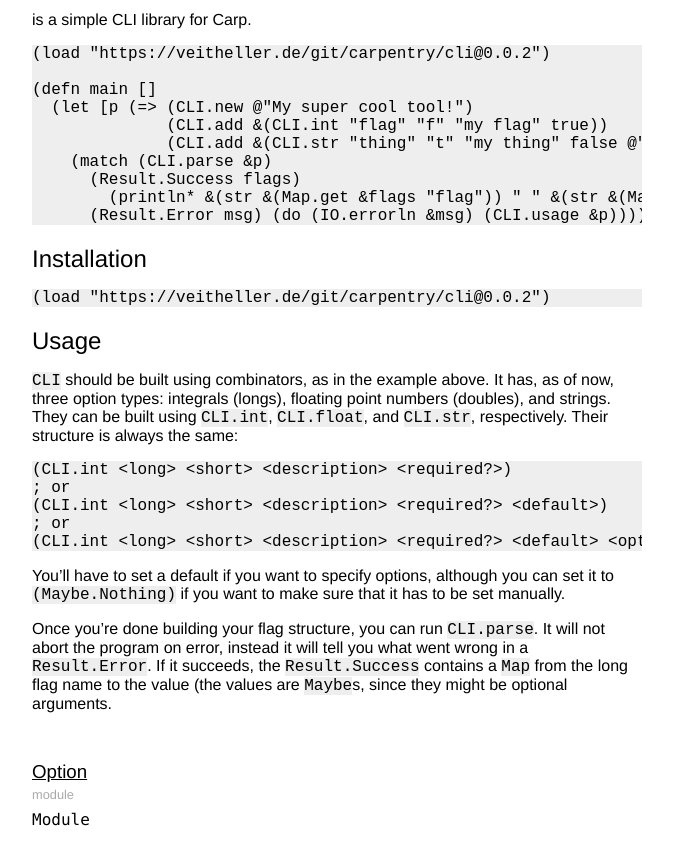
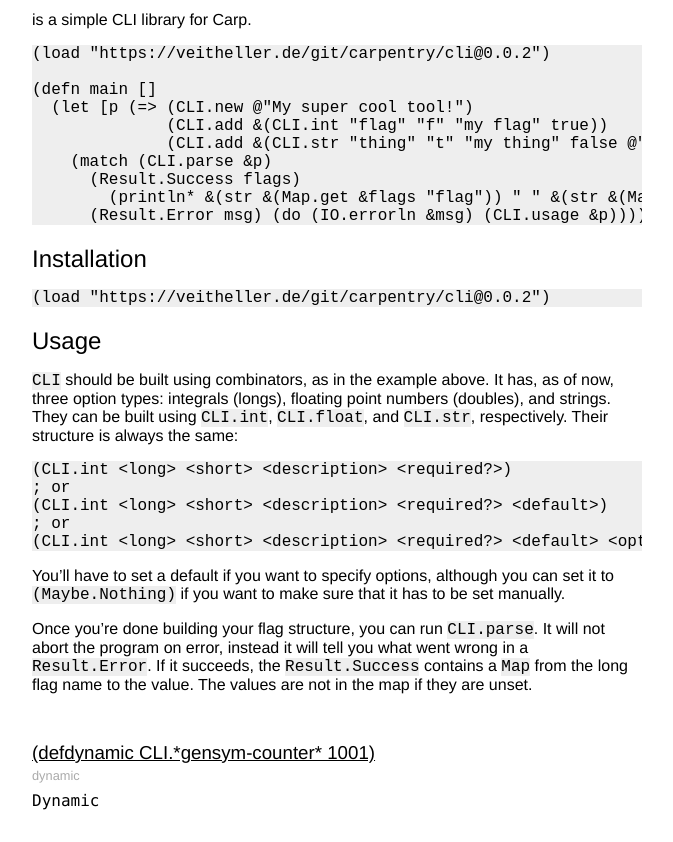
Before and after one commit to carpentry-org/cli.carp, a plain HTML site: page docs/CLI.html in a window 1280 px wide. Shown: the part 106-948 px from the top of the page, without its empty margins (303-976 px from the left). Drawn offline with Linux system fonts and the light colour scheme.

Commit message:
cli: better to-map

```diff
--- a/docs/CLI.html
+++ b/docs/CLI.html
@@ -61,9 +61,28 @@ manually.</p>
 <p>Once you’re done building your flag structure, you can run <code>CLI.parse</code>. It
 will not abort the program on error, instead it will tell you what went wrong
 in a <code>Result.Error</code>. If it succeeds, the <code>Result.Success</code> contains a <code>Map</code> from
-the long flag name to the value (the values are <code>Maybe</code>s, since they might be
-optional arguments.</p>
+the long flag name to the value. The values are not in the map if they are
+unset.</p>
 
+            </div>
+            <div class="binder">
+                <a class="anchor" href="#(defdynamic CLI.*gensym-counter* 1001)">
+                    <h3 id="(defdynamic CLI.*gensym-counter* 1001)">
+                        (defdynamic CLI.*gensym-counter* 1001)
+                    </h3>
+                </a>
+                <div class="description">
+                    dynamic
+                </div>
+                <p class="sig">
+                    Dynamic
+                </p>
+                <span>
+
+                </span>
+                <p class="doc">
+
+                </p>
             </div>
             <div class="binder">
                 <a class="anchor" href="#Option">
@@ -197,7 +216,7 @@ optional arguments.</p>
                     defn
                 </div>
                 <p class="sig">
-                    (λ [(Ref Parser)] (Result (Map String (Maybe Type)) String))
+                    (λ [(Ref Parser)] (Result (Map String Type) String))
                 </p>
                 <pre class="args">
                     (parse p)
```
Also changed, not shown: 1 other file.
